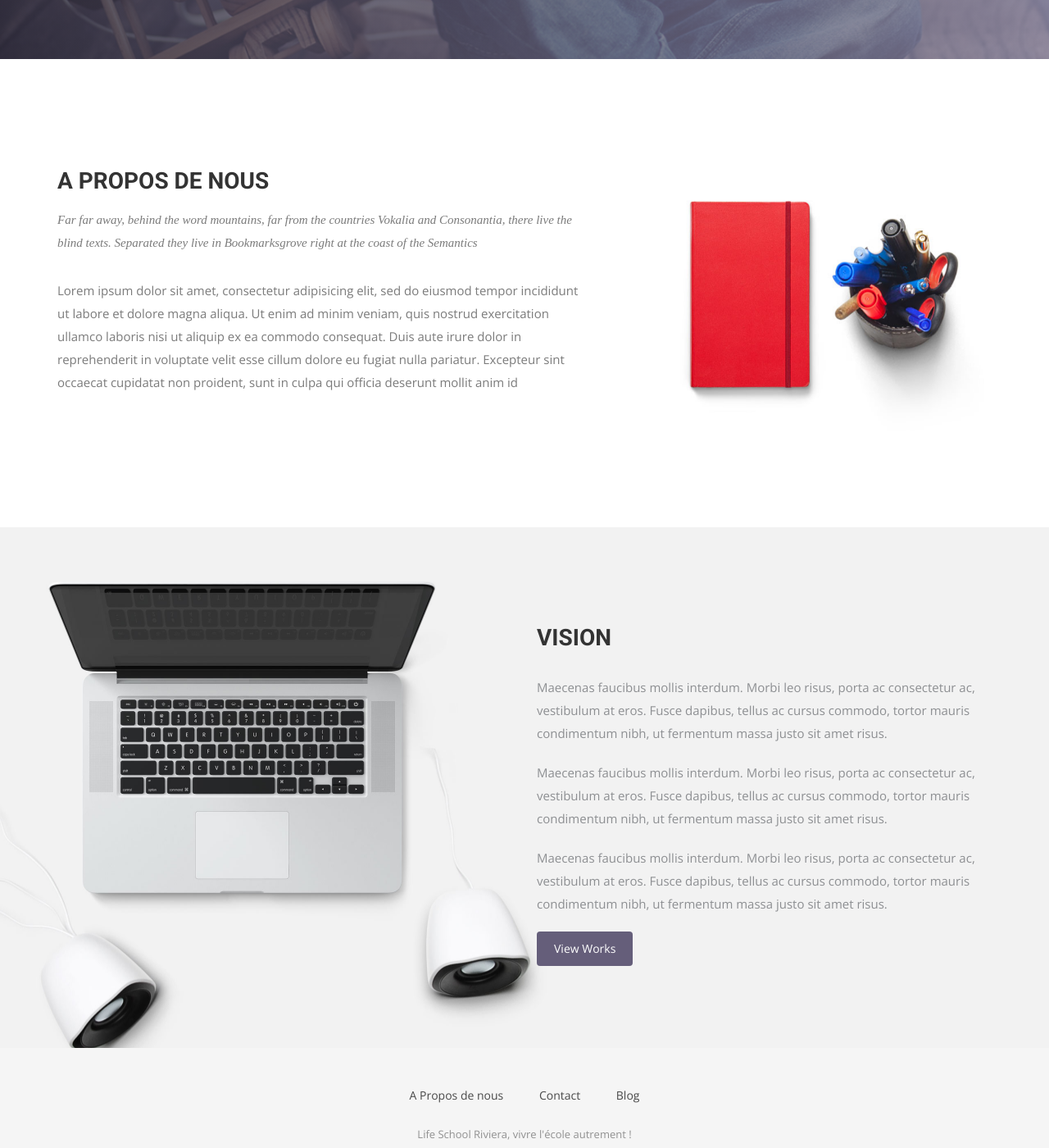
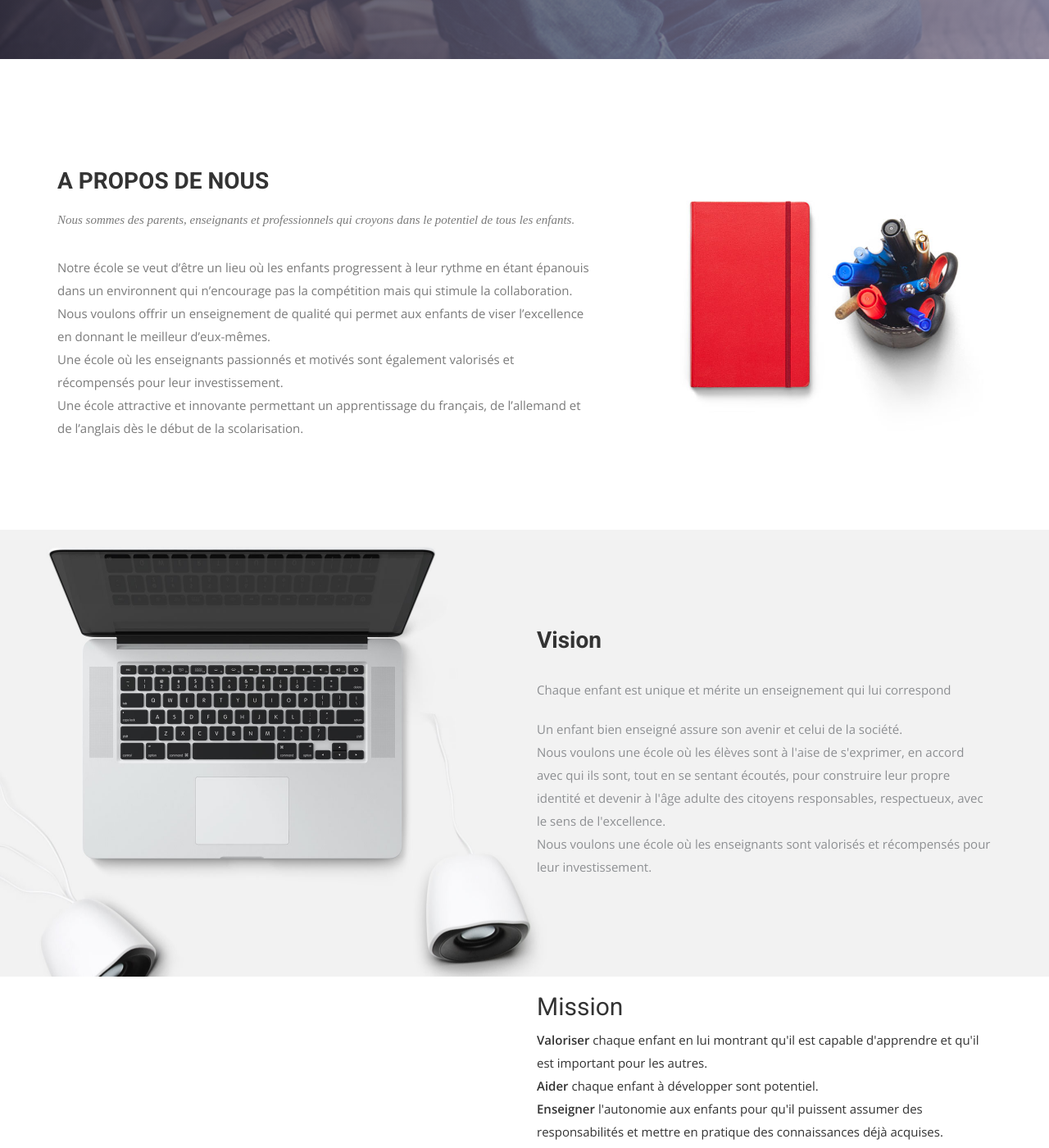
Before and after one commit to midjoule/lifeschool, a Jekyll site: the page built from index.html, in a window 1280 px wide and 1400 px high, scrolled down 793 px. Shown: the whole window at 82% size. Built offline with Jekyll 4.4.1, drawn with Linux system fonts in a browser that asks for light colours; nearby versions of some CDN libraries; some web fonts are replaced; some of the changed text lies outside the part shown.

Commit message:
Update index.html

```diff
--- a/index.html
+++ b/index.html
@@ -26,9 +26,12 @@ permalink: /
         <div class="block">
           <div class="section-title">
             <h2>A propos de nous</h2>
-            <p>Far far away, behind the word mountains, far from the countries Vokalia and Consonantia, there live the blind texts. Separated they live in Bookmarksgrove right at the coast of the Semantics</p>
+            <p>Nous sommes des parents, enseignants et professionnels qui croyons dans le potentiel de tous les enfants.</p>
           </div>
-          <p>Lorem ipsum dolor sit amet, consectetur adipisicing elit, sed do eiusmod tempor incididunt ut labore et dolore magna aliqua. Ut enim ad minim veniam, quis nostrud exercitation ullamco laboris nisi ut aliquip ex ea commodo consequat. Duis aute irure dolor in reprehenderit in voluptate velit esse cillum dolore eu fugiat nulla pariatur. Excepteur sint occaecat cupidatat non proident, sunt in culpa qui officia deserunt mollit anim id </p>
+          <p>Notre école se veut d’être un lieu où les enfants progressent à leur rythme en étant épanouis dans un environnent qui n’encourage pas la compétition mais qui stimule la collaboration.<br />
+            Nous voulons offrir un enseignement de qualité qui permet aux enfants de viser l’excellence en donnant le meilleur d’eux-mêmes. <br />
+            Une école où les enseignants passionnés et motivés sont également valorisés et récompensés pour leur investissement.<br />
+            Une école attractive et innovante permettant un apprentissage du français, de l’allemand et de l’anglais dès le début de la scolarisation.</p>
         </div>
       </div><!-- .col-md-7 close -->
       <div class="col-md-5 col-sm-12">
@@ -44,146 +47,57 @@ permalink: /
 <div class="container">
   <div class="row">
     <div class="col-md-6 col-md-offset-6">
-      <h2>VISION</h2>
-      <p>Maecenas faucibus mollis interdum. Morbi leo risus, porta ac consectetur ac, vestibulum at eros. Fusce dapibus, tellus ac cursus commodo, tortor mauris condimentum nibh, ut fermentum massa justo sit amet risus.</p>
-      <p>Maecenas faucibus mollis interdum. Morbi leo risus, porta ac consectetur ac, vestibulum at eros. Fusce dapibus, tellus ac cursus commodo, tortor mauris condimentum nibh, ut fermentum massa justo sit amet risus.</p>
-      <p>Maecenas faucibus mollis interdum. Morbi leo risus, porta ac consectetur ac, vestibulum at eros. Fusce dapibus, tellus ac cursus commodo, tortor mauris condimentum nibh, ut fermentum massa justo sit amet risus.</p>
-      <a href="#" class="btn btn-view-works">View Works</a>
+      <h2>Vision</h2>
+      <p>Chaque enfant est unique et mérite un enseignement qui lui correspond</p>
+      <p>Un enfant bien enseigné assure son avenir et celui de la société.<br />
+        Nous voulons une école où les élèves sont à l'aise de s'exprimer, en accord avec qui ils sont, tout en se sentant écoutés, pour construire leur propre identité et devenir à l'âge adulte  des citoyens responsables, respectueux, avec le sens de l'excellence.<br />
+        Nous voulons une école où les enseignants sont valorisés et récompensés pour leur investissement.</p>
     </div>
   </div>
 </div>
 </section>
 
-<!-- Service Start>
-<section id="service">
+<section id="mission">
 <div class="container">
   <div class="row">
-      <div class="section-title">
-        <h2>Our Services</h2>
-        <p>Far far away, behind the word mountains, far from the countries Vokalia and Consonantia, there live the blind texts. Separated they live in Bookmarksgrove right at the coast of the Semantics</p>
-      </div>
-    </div>
-    <div class="row ">
-      <div class="col-sm-6 col-md-3">
-        <div class="service-item">
-          <i class="icon ion-coffee"></i>
-          <h4>Branding</h4>
-          <p>Lorem ipsum dolor sit amet, consectetur adipisicing elit, sed do eiusmod tempor incididunt ut </p>
-        </div>
-      </div>
-      <div class="col-sm-6 col-md-3">
-        <div class="service-item">
-          <i class="ion-compass"></i>
-          <h4>Web Design</h4>
-          <p>Lorem ipsum dolor sit amet, consectetur adipisicing elit, sed do eiusmod tempor incididunt ut </p>
-        </div>
-      </div>
-      <div class="col-sm-6 col-md-3">
-        <div class="service-item">
-          <i class="ion-image"></i>
-          <h4>App Design</h4>
-          <p>Lorem ipsum dolor sit amet, consectetur adipisicing elit, sed do eiusmod tempor incididunt ut </p>
-        </div>
-      </div>
-      <div class="col-sm-6 col-md-3">
-        <div class="service-item">
-          <i class="ion-bug"></i>
-          <h4>Start Up</h4>
-          <p>Lorem ipsum dolor sit amet, consectetur adipisicing elit, sed do eiusmod tempor incididunt ut </p>
-        </div>
-      </div>
-      <div class="col-sm-6 col-md-3">
-        <div class="service-item">
-          <i class="ion-headphone"></i>
-          <h4>Logo Design</h4>
-          <p>Lorem ipsum dolor sit amet, consectetur adipisicing elit, sed do eiusmod tempor incididunt ut </p>
-        </div>
-      </div>
-      <div class="col-sm-6 col-md-3">
-        <div class="service-item">
-          <i class="ion-leaf"></i>
-          <h4>Development</h4>
-          <p>Lorem ipsum dolor sit amet, consectetur adipisicing elit, sed do eiusmod tempor incididunt ut </p>
-        </div>
-      </div>
-      <div class="col-sm-6 col-md-3">
-        <div class="service-item">
-          <i class="ion-planet"></i>
-          <h4>Brand Identity</h4>
-          <p>Lorem ipsum dolor sit amet, consectetur adipisicing elit, sed do eiusmod tempor incididunt ut </p>
-        </div>
-      </div>
-      <div class="col-sm-6 col-md-3">
-        <div class="service-item">
-          <i class="ion-earth"></i>
-          <h4>Brand Identity</h4>
-          <p>Lorem ipsum dolor sit amet, consectetur adipisicing elit, sed do eiusmod tempor incididunt ut </p>
+    <div class="col-md-6 col-md-offset-6">
+      <h2>Mission</h2>
+      <p><b>Valoriser</b> chaque enfant en lui montrant qu'il est capable d'apprendre et qu'il est important pour les autres.<br>
+        <b>Aider</b> chaque enfant à développer sont potentiel.<br>
+        <b>Enseigner</b> l'autonomie aux enfants pour qu'il puissent assumer des responsabilités et mettre en pratique des connaissances déjà acquises.<br>
+        <b>Encourager</b> dialogue et échanges entre familles et enseignants.
+      </p>
     </div>
   </div>
 </div>
-  </div>
-</section-->
-<!-- Call to action Start -->
-<!--section id="call-to-action">
+</section>
+
+<section id="values">
 <div class="container">
   <div class="row">
-      <div class="col-md-12">
-        <div class="block">
-          <h2>We design delightful digital experiences.</h2>
-          <p>Read more about what we do and our philosophy of design. Judge for yourself The work and results we’ve achieved for other clients, and meet our highly experienced Team who just love to design.</p>
-          <a class="btn btn-default btn-call-to-action" href="#" >Tell Us Your Story</a>
+    <div class="col-md-6 col-md-offset-6">
+      <h2>Valeurs</h2>
+      <p>Ecoute, pardon, solidarité, estime de soi et des autres, respect, encouragement</p>
+      <p>Nos enseignants doivent vivre ces valeurs au quotidien. Nous voulons mettre en pratique les valeurs chrétiennes, majoritairements adoptées par la constitution hélvétique, c'est à dire sans notion de prosélytisme.
+      </p>
     </div>
   </div>
 </div>
-  </div>
-</section-->
+</section>
 
-
-<!-- Content Start -->
-<!--section id="testimonial">
+<section id="philosophy">
 <div class="container">
   <div class="row">
-      <div class="section-title text-center">
-        <h2>Fun Facts About Us</h2>
-        <p>Far far away, behind the word mountains, far from the countries Vokalia and Consonantia, there live the blind texts. Separated they live in Bookmarksgrove right at the coast of the Semantics</p>
-      </div>
-    </div>
-    <div class="row">
-      <div class="col-md-6">
-        {% if site.data.funfacts.size > 0 %}
-        <div class="block">
-          {% for ff in site.data.funfacts %}
-          <ul class="counter-box clearfix">
-            <li>
-              <div class="block">
-                <i class="{{ ff.icon }}"></i>
-                <h4 class="counter">{{ ff.counter }}</h4>
-                <span>{{ ff.text }}</span>
-              </div>
-            </li>
-            {% endfor %}
-          </ul>
-        </div>
-        {% endif %}
-      </div>
-      <div class="col-md-6">
-        {% if site.data.testimonials.size > 0 %}
-        <div class="testimonial-carousel">
-          <div id="testimonial-slider" class="owl-carousel">
-            {% for tm in site.data.testimonials %}
-            <div>
-                <img src="img/cotation.png" alt="IMG">
-                <p>{{ tm.testimonial }}</p>
-                <div class="user">
-                  <img src="{{ tm.image }}" alt="Pepole">
-                  <p><span>{{ tm.name }}</span> {{ tm.title }}</p>
-                </div>
-            </div>
-            {% endfor %}
-          </div>
-        </div>
-        {% endif %}
+    <div class="col-md-6 col-md-offset-6">
+      <h2>Philosophie</h2>
+      <p>Nous voulons encourager la culture de l’honneur, c’est-à-dire encourager chaque élève et chaque enseignant à valoriser l’importance et la réputation de l’autre et de sa famille au travers du respect et du service.
+        <br />Nous voulons encourager les enfants à donner le meilleur d’eux-mêmes, ne pas se comparer mais tendre toujours au meilleur. L’excellence fait partie de notre philosophie mais pas au détriment des êtres humains.
+        <br />Nous voulons une école ancrée dans un enseignement solide où l’on donne du sens aux apprentissages, en permettant aux élèves de construire leur savoir en s’appuyant sur du vécu et de pouvoir utiliser ensuite les aptitudes et les outils appris à l’école dans la vie de tous les jours.
+        <br />Notre vision du monde est basée sur la Bible. La Bible nous révèle que l’être humain a été créé pour avoir une relation avec Dieu. Son plan d’amour est de nous permettre de le connaître et de vivre une vie dans l’harmonie et la paix. Toutefois, ce Dieu qui nous tend la main nous laisse l’entière liberté de choisir si nous voulons croire en lui ou non.
+        <br />Notre école n’est pas une école religieuse mais une école de relation.
+        <br />Nous souhaitons transmettre aux élèves les connaissances scolaires exigées par le plan d’étude romand en y intégrant les valeurs chrétiennes qui n’ont rien de religieux mais qui ont aussi été les forces de notre constitution helvétique, à savoir sans notion de prosélytisme. Les valeurs chrétiennes permettent à chaque enfant (individu) de faire ses propres choix concernant sa vie et son futur. L’endoctrinement ou le prosélytisme ne font pas partie des valeurs chrétiennes. La liberté d’opinion, d’expression, de conviction et de choisir sont également au cœur des valeurs chrétiennes.
+      </p>
     </div>
   </div>
 </div>
-</section-->
+</section>
```
Lines whose indentation alone changed are shown as unchanged.
